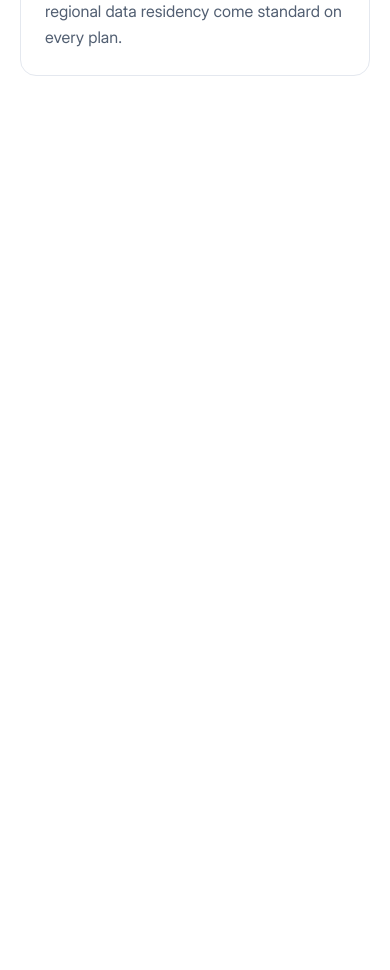
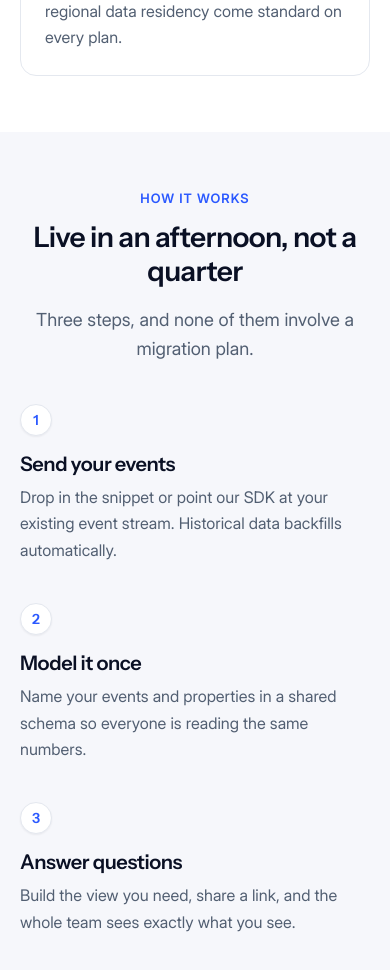
Before and after one commit to z1jey/northlight-landing-page, a React (Vite) app: page / in a window 390 px wide. Shown: the part 2860-3830 px from the top of the page. Before the commit the page ends 2992 px from the top, so only its background shows below. Built offline with nearby package versions, Linux system fonts and the light colour scheme.

Commit message:
done how-it-works section with responsiveness

```diff
--- /dev/null
+++ b/src/mock/how-it-works.ts
@@ -0,0 +1,26 @@
+export interface HowItWorksStep {
+  number: number;
+  title: string;
+  description: string;
+}
+
+export const howItWorksSteps: HowItWorksStep[] = [
+  {
+    number: 1,
+    title: "Send your events",
+    description:
+      "Drop in the snippet or point our SDK at your existing event stream. Historical data backfills automatically.",
+  },
+  {
+    number: 2,
+    title: "Model it once",
+    description:
+      "Name your events and properties in a shared schema so everyone is reading the same numbers.",
+  },
+  {
+    number: 3,
+    title: "Answer questions",
+    description:
+      "Build the view you need, share a link, and the whole team sees exactly what you see.",
+  },
+];
--- a/src/routes/index.tsx
+++ b/src/routes/index.tsx
@@ -2,6 +2,7 @@ import { createFileRoute } from "@tanstack/react-router";
 import { Hero } from "@/sections/hero";
 import { TrustBar } from "@/sections/trusted-bar";
 import { Features } from "@/sections/features";
+import { HowItWorks } from "@/sections/how-it-works";
 
 export const Route = createFileRoute("/")({
   component: HomePage,
@@ -14,6 +15,7 @@ function HomePage() {
         <Hero />
         <TrustBar />
         <Features />
+        <HowItWorks />
       </main>
     </>
   );
--- /dev/null
+++ b/src/sections/how-it-works.tsx
@@ -0,0 +1,166 @@
+import { Separator } from "@/components/ui/separator";
+import { howItWorksSteps } from "@/mock/how-it-works";
+
+export function HowItWorks() {
+  return (
+    <section
+      id="how-it-works"
+      aria-labelledby="how-it-works-heading"
+      className="bg-[#F6F7FB]"
+    >
+      <div
+        className="
+          mx-auto
+          max-w-[1200px]
+          px-5
+          py-14
+          min-[641px]:py-[72px]
+          min-[901px]:px-6
+          min-[901px]:py-24
+        "
+      >
+        {/* Section heading */}
+        <header className="mx-auto max-w-[720px] text-center">
+          <p
+            className="
+              font-inter-semibold
+              text-[13px]
+              uppercase
+              leading-[1.65]
+              tracking-[0.08em]
+              text-[#2B59FF]
+            "
+          >
+            How it works
+          </p>
+
+          <h2
+            id="how-it-works-heading"
+            className="
+              mt-3
+              font-instrument-semibold
+              text-[clamp(28px,20px+2.1vw,40px)]
+              leading-[1.2]
+              tracking-[-0.02em]
+              text-[#0A1024]
+            "
+          >
+            Live in an afternoon, not a quarter
+          </h2>
+
+          <p
+            className="
+              mt-4
+              font-inter-regular
+              text-[18px]
+              leading-[1.65]
+              text-[#525F72]
+            "
+          >
+            Three steps, and none of them involve a migration plan.
+          </p>
+        </header>
+
+        {/* Steps */}
+        <ol
+          className="
+            mx-auto
+            mt-10
+            grid
+            max-w-[1080px]
+            grid-cols-1
+            gap-10
+            min-[901px]:mt-16
+            min-[901px]:grid-cols-3
+            min-[901px]:gap-x-0
+            min-[901px]:gap-y-12
+        "
+        >
+          {howItWorksSteps.map((step, index) => (
+            <li
+              key={step.number}
+              className="
+                relative
+                min-w-0
+                min-[901px]:px-6
+                min-[901px]:[&:nth-child(3n+1)]:pl-0
+                min-[901px]:[&:nth-child(3n)]:pr-0
+            "
+            >
+              {/* Step number */}
+              <div
+                className="
+                  flex
+                  h-8
+                  w-8
+                  items-center
+                  justify-center
+                  rounded-full
+                  border
+                  border-[#E4E8EF]
+                  bg-white
+                  font-instrument-semibold
+                  text-[14px]
+                  leading-none
+                  text-[#2B59FF]
+                  shadow-[0_1px_2px_rgba(10,16,36,0.06)]
+                "
+              >
+                {step.number}
+              </div>
+
+              {/* Step content */}
+              <div className="mt-4">
+                <h3
+                  className="
+                    font-instrument-semibold
+                    text-[20px]
+                    leading-[1.2]
+                    tracking-[-0.02em]
+                    text-[#0A1024]
+                  "
+                >
+                  {step.title}
+                </h3>
+
+                <p
+                  className="
+                    mt-2
+                    font-inter-regular
+                    text-[16px]
+                    leading-[1.65]
+                    text-[#525F72]
+                    min-[901px]:max-w-[320px]
+                "
+                >
+                  {step.description}
+                </p>
+              </div>
+
+              {/* Desktop connector */}
+              {index < howItWorksSteps.length - 1 && index % 3 !== 2 && (
+                <Separator
+                  orientation="horizontal"
+                  aria-hidden="true"
+                  className="
+                    absolute
+                    left-14
+                    right-6
+                    top-4
+                    hidden
+                    border-0
+                    border-t
+                    border-dashed
+                    border-[#E4E8EF]
+                    bg-transparent
+                    min-[901px]:block
+                "
+                />
+              )}
+            </li>
+          ))}
+        </ol>
+      </div>
+    </section>
+  );
+}
```
